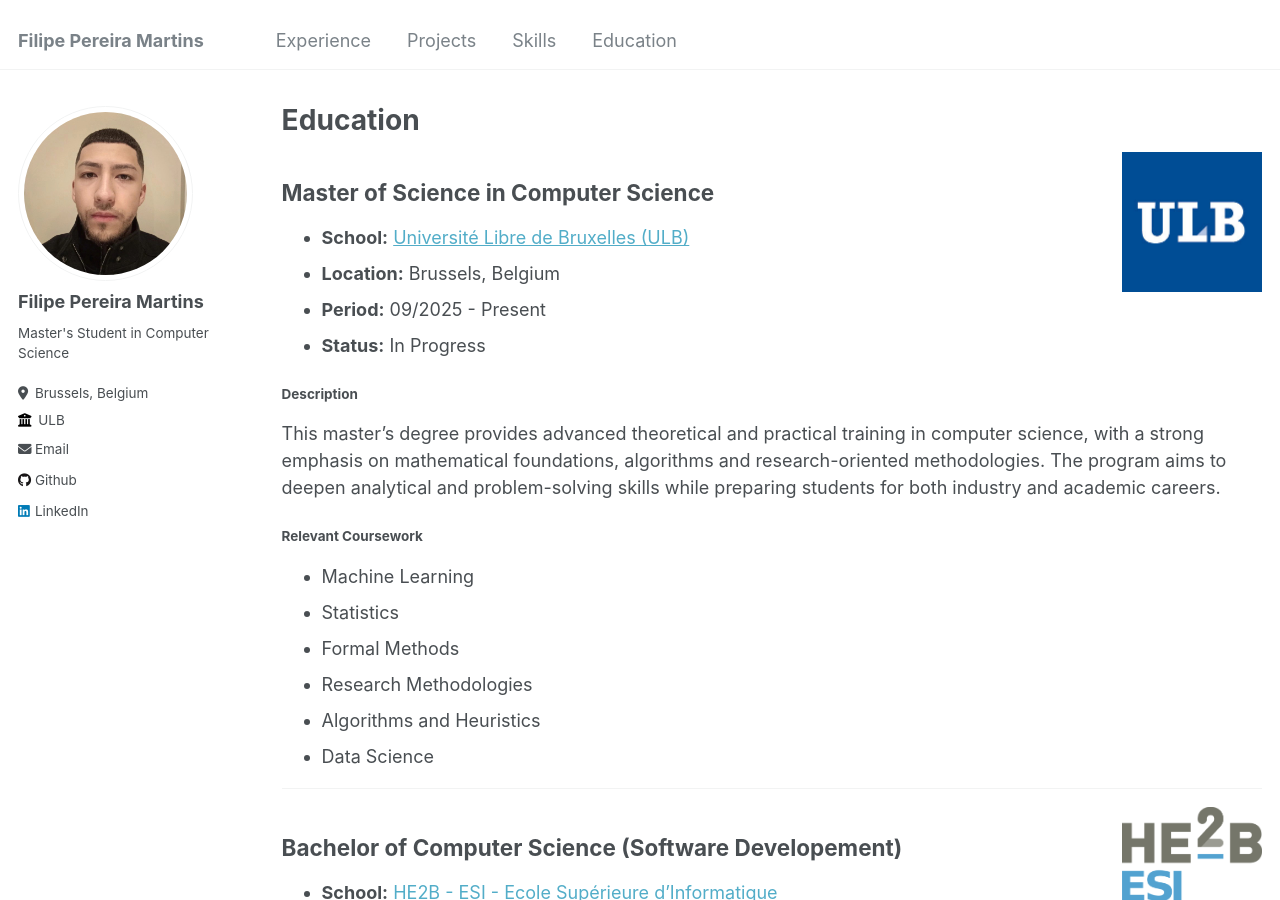
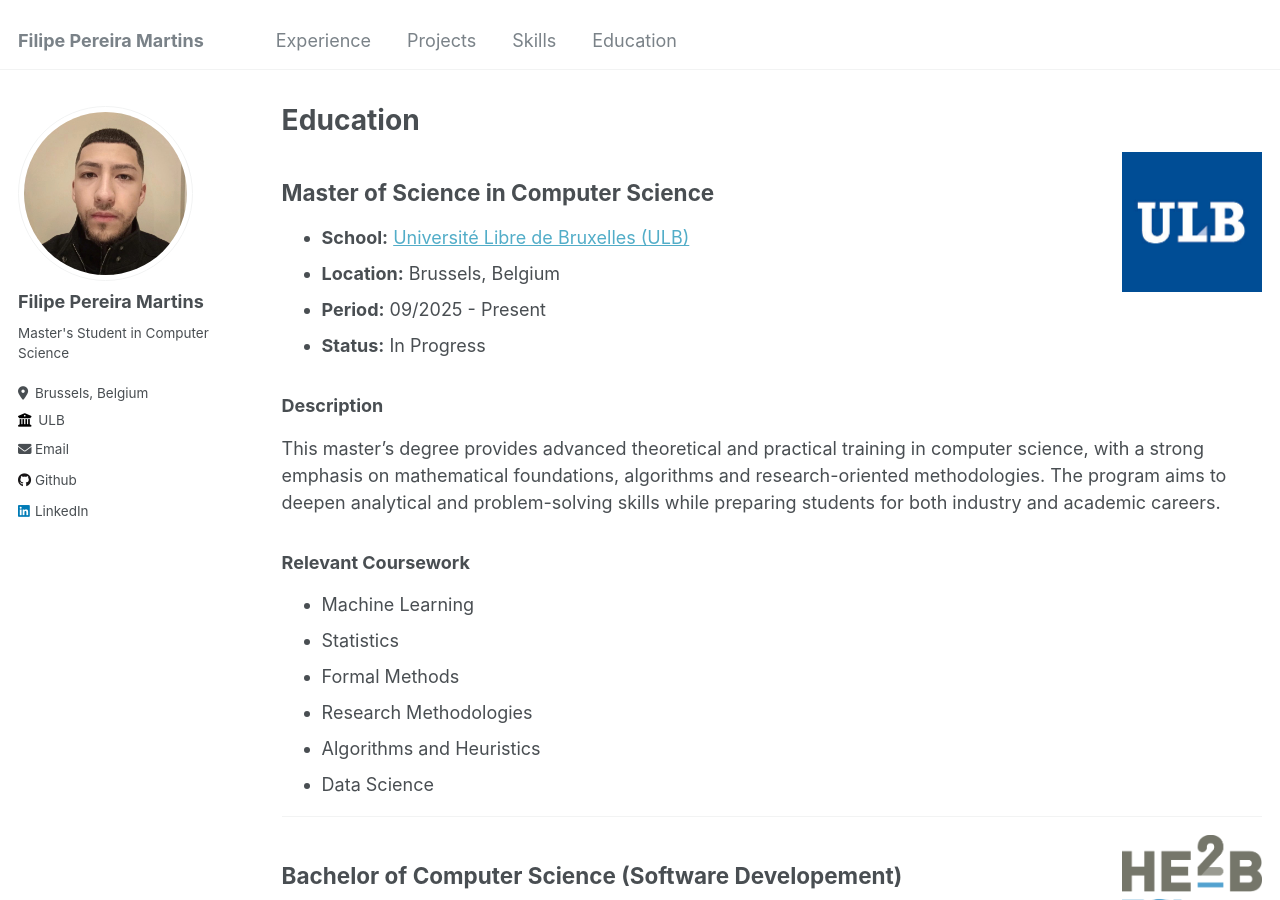
Before and after one commit to FilipeDevs/FilipeDevs.github.io, a Jekyll site: the page built from _pages/education.md, in a window 1280 px wide and 900 px high. Built offline with Jekyll 4.4.1, drawn with Linux system fonts in a browser that asks for light colours.

```diff
--- a/_pages/education.md
+++ b/_pages/education.md
@@ -14,11 +14,11 @@ author_profile: true
 - **Period:** 09/2025 - Present
 - **Status:** In Progress
 
-#### Description
+### Description
 
 This master's degree provides advanced theoretical and practical training in computer science, with a strong emphasis on mathematical foundations, algorithms and research-oriented methodologies. The program aims to deepen analytical and problem-solving skills while preparing students for both industry and academic careers.
 
-#### Relevant Coursework
+### Relevant Coursework
 
 - Machine Learning
 - Statistics
@@ -38,11 +38,11 @@ This master's degree provides advanced theoretical and practical training in com
 - **Period:** 09/2021 - 06/2024
 - **Status:** Graduated (Cum laude)
 
-#### Description
+### Description
 
 This bachelor’s degree focuses mainly on software engineering, offering a curriculum oriented towards the creation, deployment, and maintenance of applications for the business world. The program covers a wide range of topics, from understanding and analyzing needs to technical implementation, including design, programming, validation, and user training.
 
-#### Relevant Coursework
+### Relevant Coursework
 
 - Programming Languages: JAVA, PHP, C++
 - Frameworks : Spring Boot, Laravel
```
